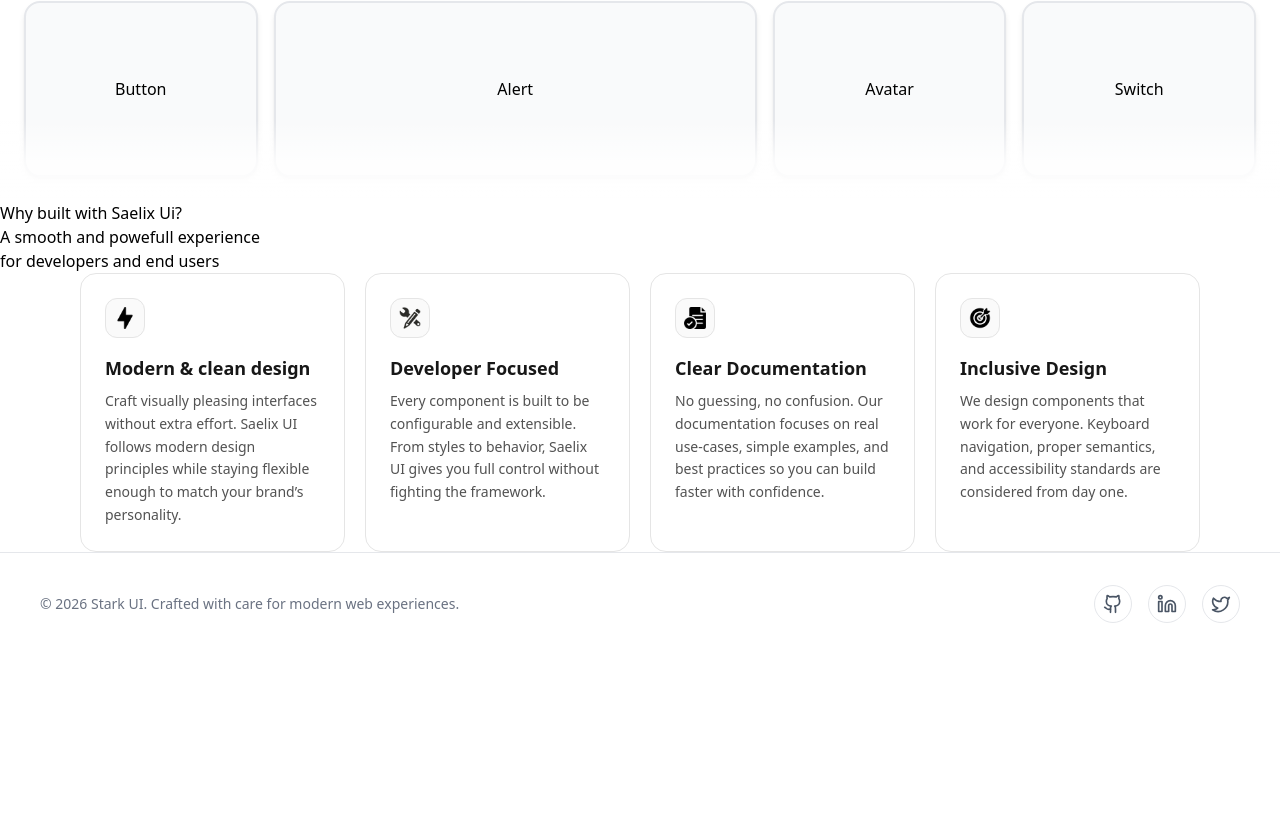
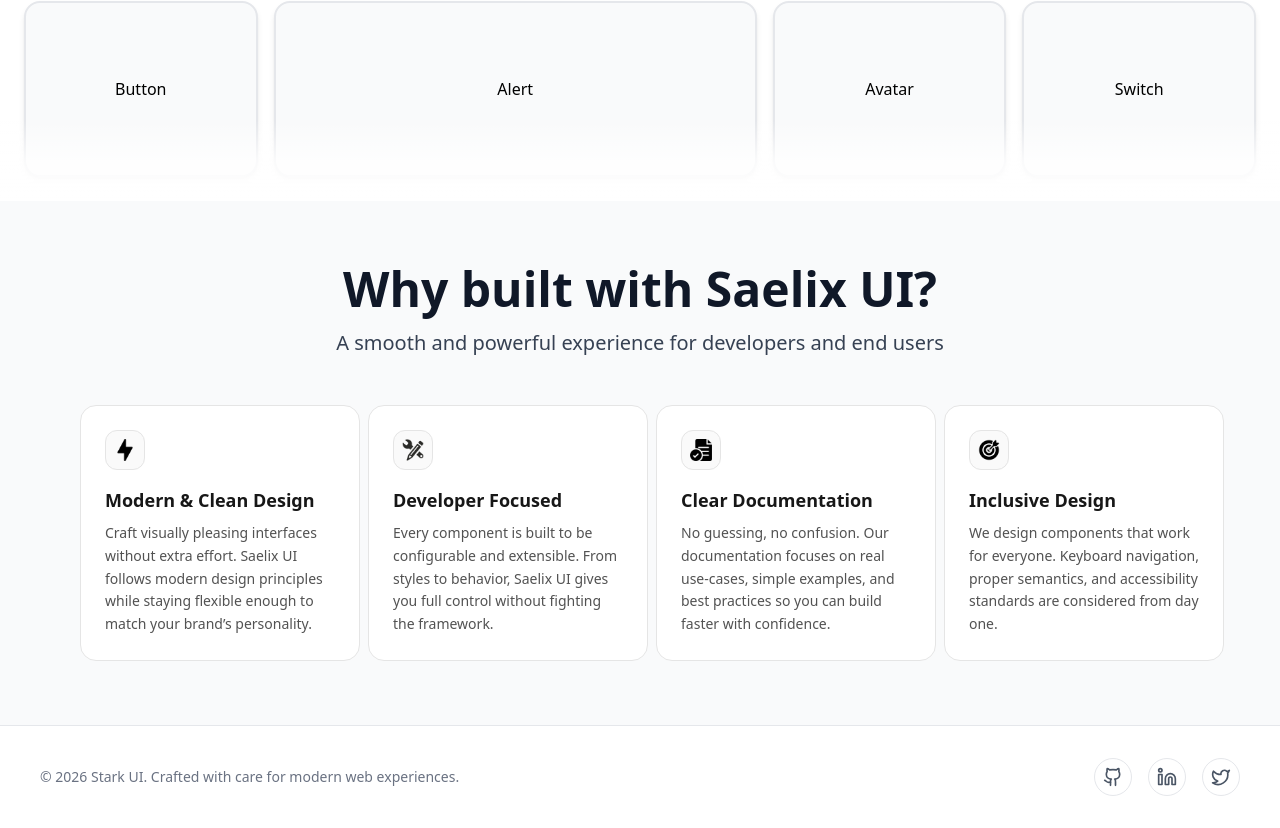
Before and after one commit to Jeet000001/saelixui, a Next.js app: page / in a window 1280 px wide. Shown: the part 1463-2291 px from the top of the page. Before the commit the page ends 2118 px from the top, so only its background shows below. Built offline with nearby package versions, Linux system fonts and the light colour scheme.

Commit message:
improve the styling

```diff
--- a/Components/HomePage_Components/Why_saelix_ui.tsx
+++ b/Components/HomePage_Components/Why_saelix_ui.tsx
@@ -4,16 +4,22 @@ import Card from "./Card";
 
 const Why_saelix_ui = () => {
   return (
-    <div>
-      <section>
-        <h1>Why built with Saelix Ui?</h1>
-        <p>A smooth and powefull experience</p>
-        <p>for developers and end users</p>
+    <div className="bg-gray-50 py-16">
+      {/* Header Section */}
+      <section className="text-center px-4 sm:px-8 lg:px-32 mb-12">
+        <h1 className="text-3xl sm:text-4xl md:text-5xl font-bold text-gray-900 mb-4">
+          Why built with Saelix UI?
+        </h1>
+        <p className="text-lg sm:text-xl text-gray-700">
+          A smooth and powerful experience for developers and end users
+        </p>
       </section>
-      <section className="flex gap-5 px-20">
+
+      {/* Cards Section */}
+      <section className="px-4 sm:px-8 lg:px-20 grid grid-cols-1 sm:grid-cols-2 lg:grid-cols-4 gap-8">
         <Card
           image="/thunder.png"
-          title="Modern & clean design"
+          title="Modern & Clean Design"
           description="Craft visually pleasing interfaces without extra effort. Saelix UI follows modern design principles while staying flexible enough to match your brand’s personality."
         />
         <Card
```
